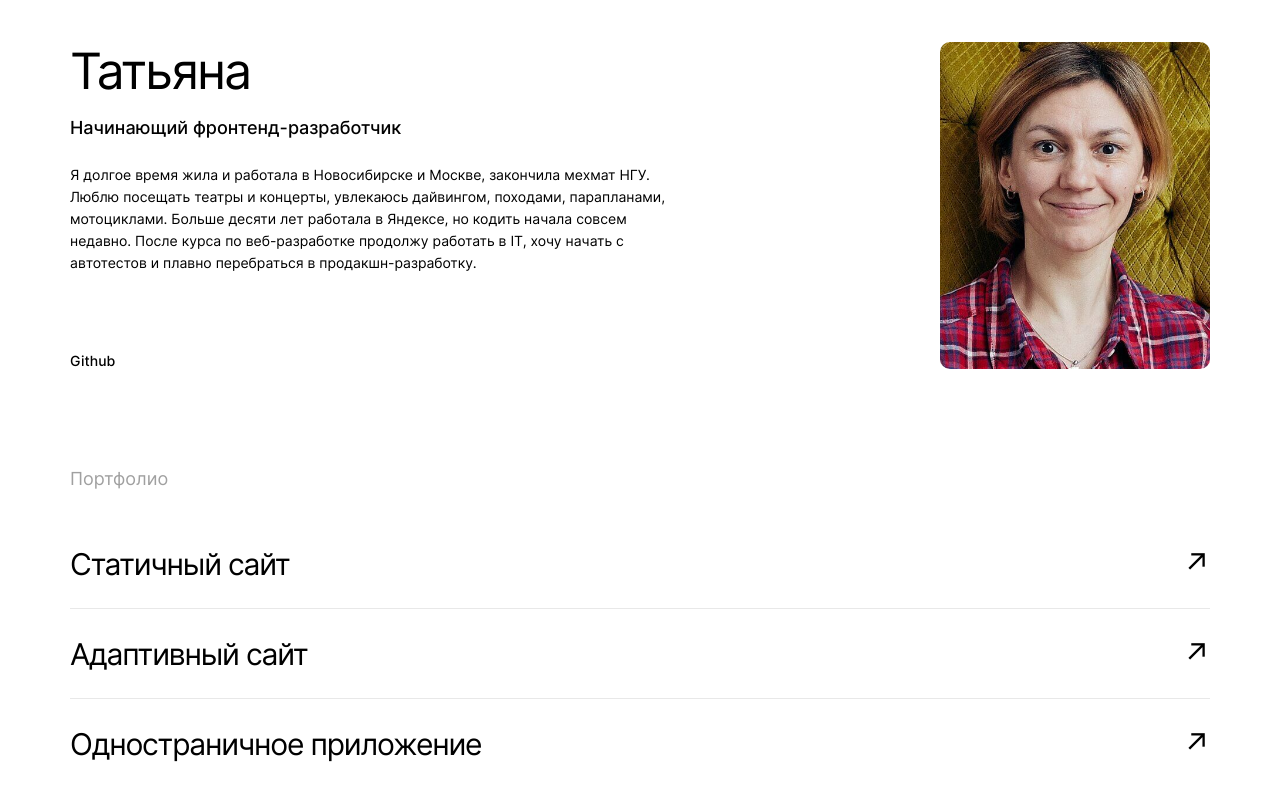
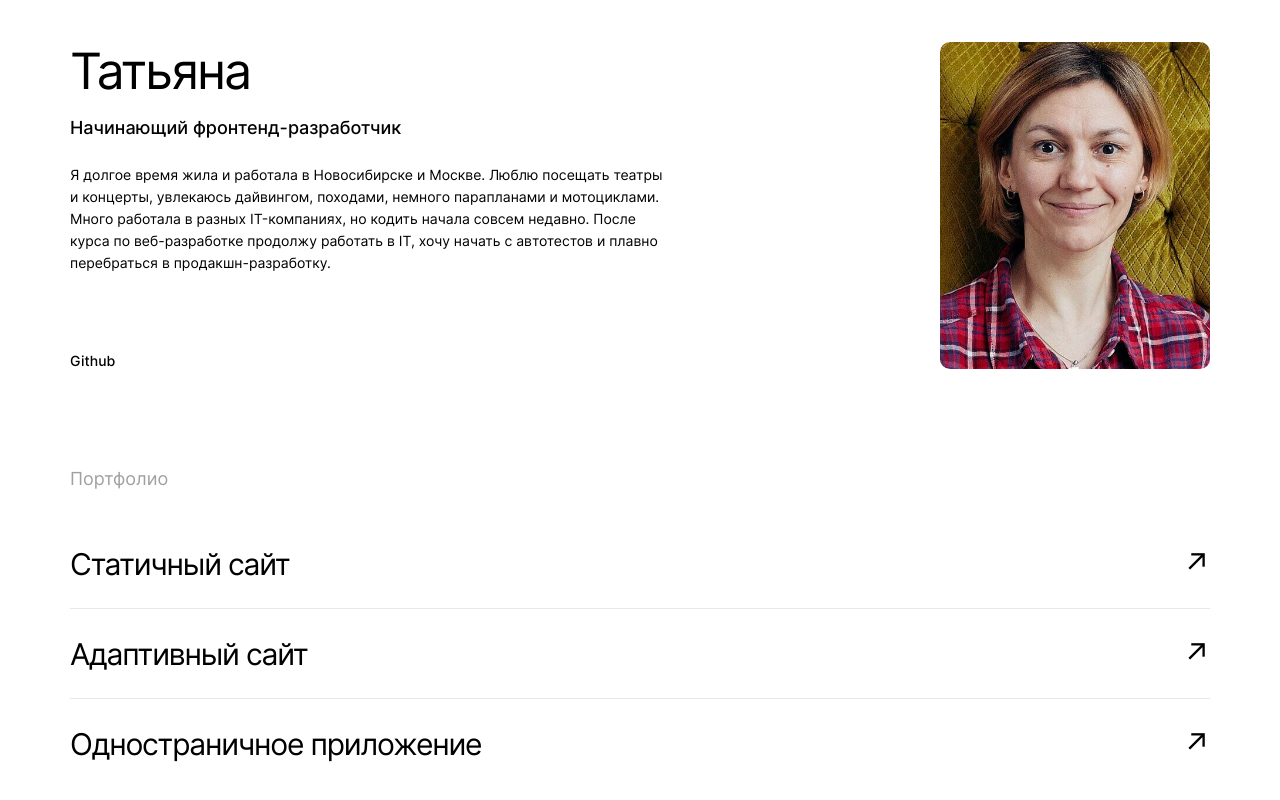
Before and after one commit to tatiana-dorokhova/movies-explorer-frontend, a React (Create React App) app: page / in a window 1280 px wide. Shown: the part 2004-2804 px from the top of the page. Built offline with nearby package versions, Linux system fonts and the light colour scheme; no server answers.

Commit message:
aboutMe changed

```diff
--- a/src/components/AboutMe/AboutMe.js
+++ b/src/components/AboutMe/AboutMe.js
@@ -12,12 +12,11 @@ function AboutMe(props) {
             <div className="about-me__name">Татьяна</div>
             <p className="about-me__job">Начинающий фронтенд-разработчик</p>
             <p className="about-me__description">
-              Я долгое время жила и работала в Новосибирске и Москве, закончила
-              мехмат НГУ. Люблю посещать театры и концерты, увлекаюсь дайвингом,
-              походами, парапланами, мотоциклами. Больше десяти лет работала в
-              Яндексе, но кодить начала совсем недавно. После курса по
-              веб-разработке продолжу работать в IT, хочу начать с автотестов и
-              плавно перебраться в продакшн-разработку.
+              Я долгое время жила и работала в Новосибирске и Москве. Люблю посещать театры и
+              концерты, увлекаюсь дайвингом, походами, немного парапланами и мотоциклами. Много
+              работала в разных IT-компаниях, но кодить начала совсем недавно. После курса по
+              веб-разработке продолжу работать в IT, хочу начать с автотестов и плавно перебраться в
+              продакшн-разработку.
             </p>
           </div>
           <a
```
